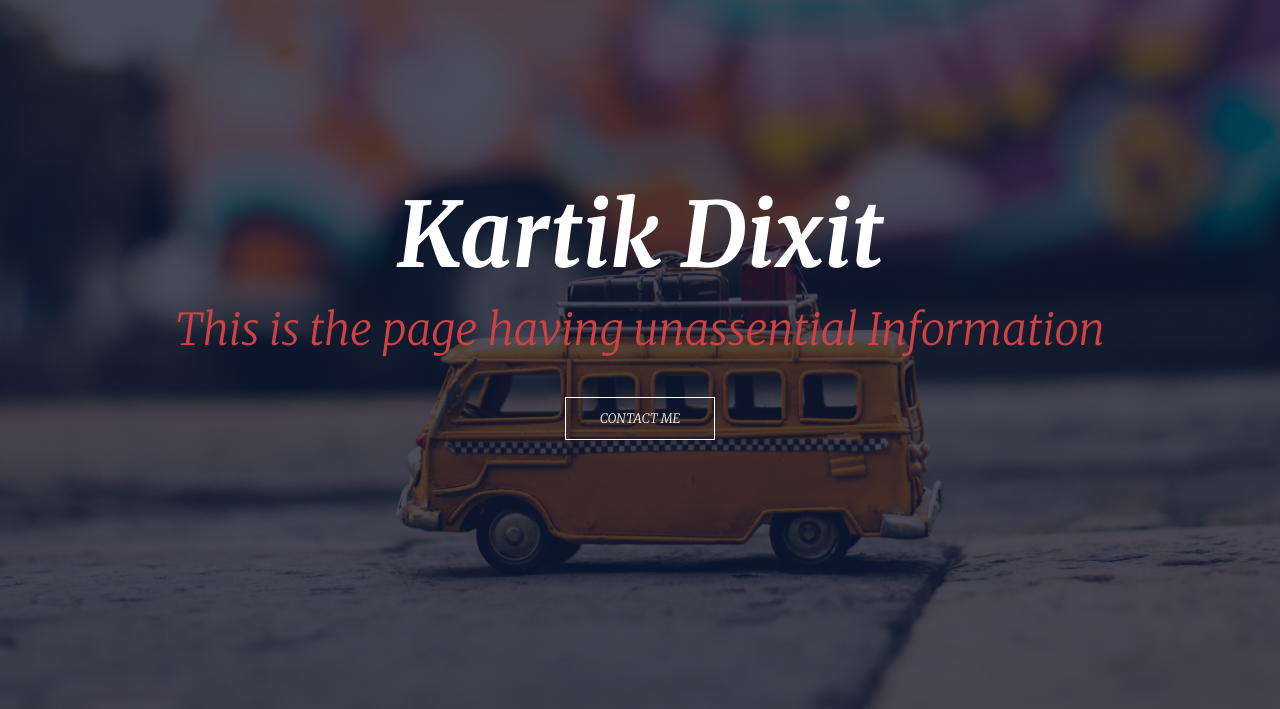
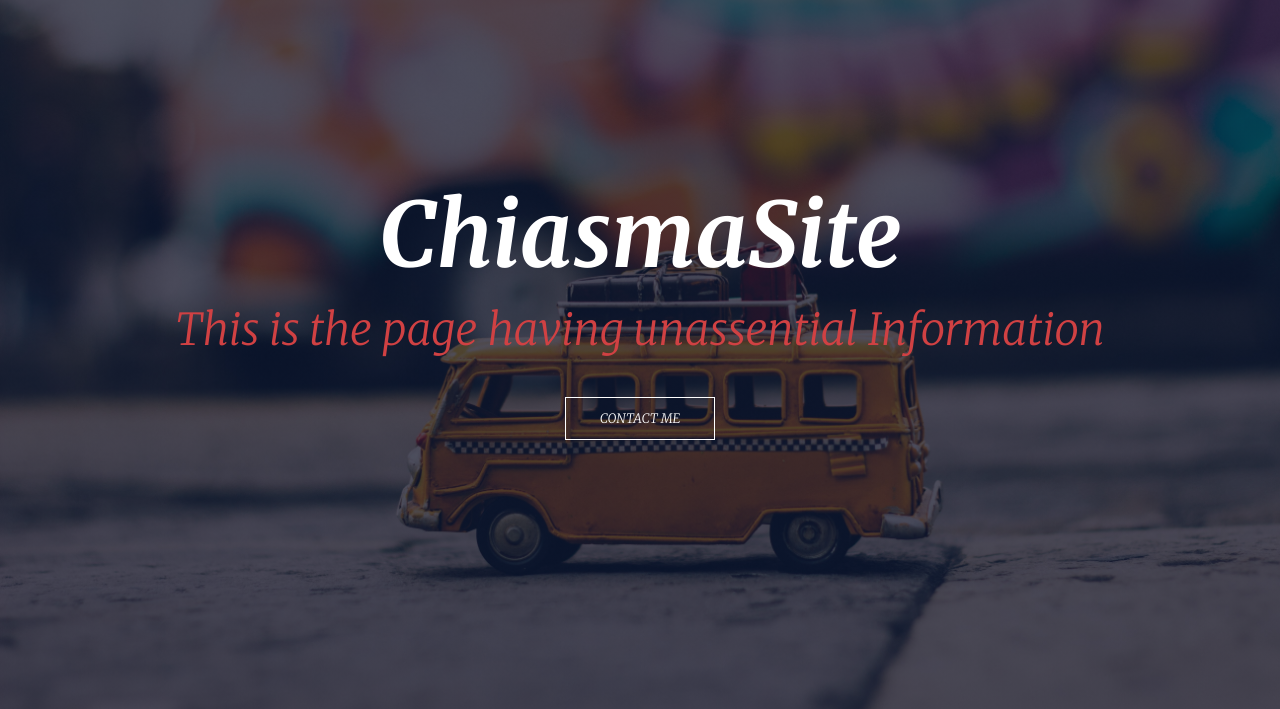
Before and after one commit to KartikDixit01/web, a plain HTML site: page index.html in a window 1280 px wide. Shown: the part 91-800 px from the top of the page. Drawn offline with Linux system fonts and the light colour scheme.

Commit message:
savedChiasmaSite this time

```diff
--- a/index.html
+++ b/index.html
@@ -25,7 +25,7 @@ rel="stylesheet">
   </nav>
 
 <div class="text-box">
-  <h1>Kartik Dixit</h1>
+  <h1>ChiasmaSite</h1>
 <p>This is the page having unassential Information</p>
 <a href="" class="hero-btn">CONTACT ME</a>
 </div>
```
